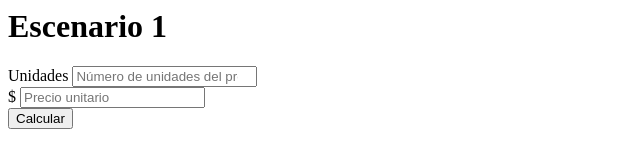
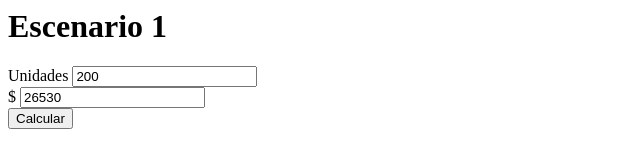
Before and after one commit to vaillan/js-ybbagt, a website: page index.html in a window 1280 px wide. Shown: the whole page, without its empty margins (0-640 px from the left). Drawn offline with Linux system fonts and the light colour scheme.

Commit message:
1 file modified

```diff
--- a/index.html
+++ b/index.html
@@ -12,6 +12,7 @@
             class="form-control"
             id="unidades"
             placeholder="Número de unidades del producto"
+            value="200"
             required
           />
         </div>
@@ -25,6 +26,7 @@
             aria-label="Amount"
             id="precioUnitario"
             placeholder="Precio unitario"
+            value="26530"
             required
           />
         </div>
```
